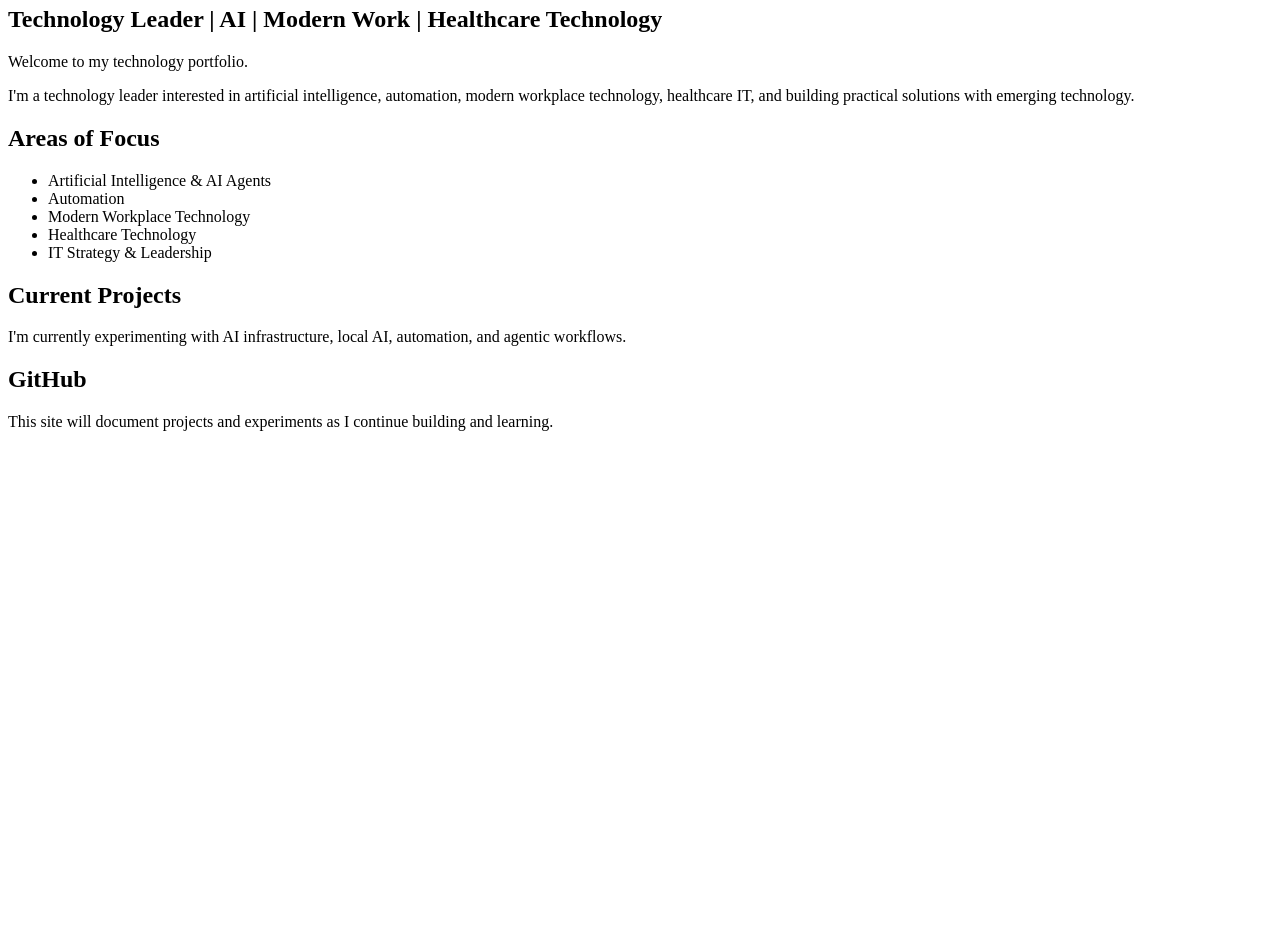
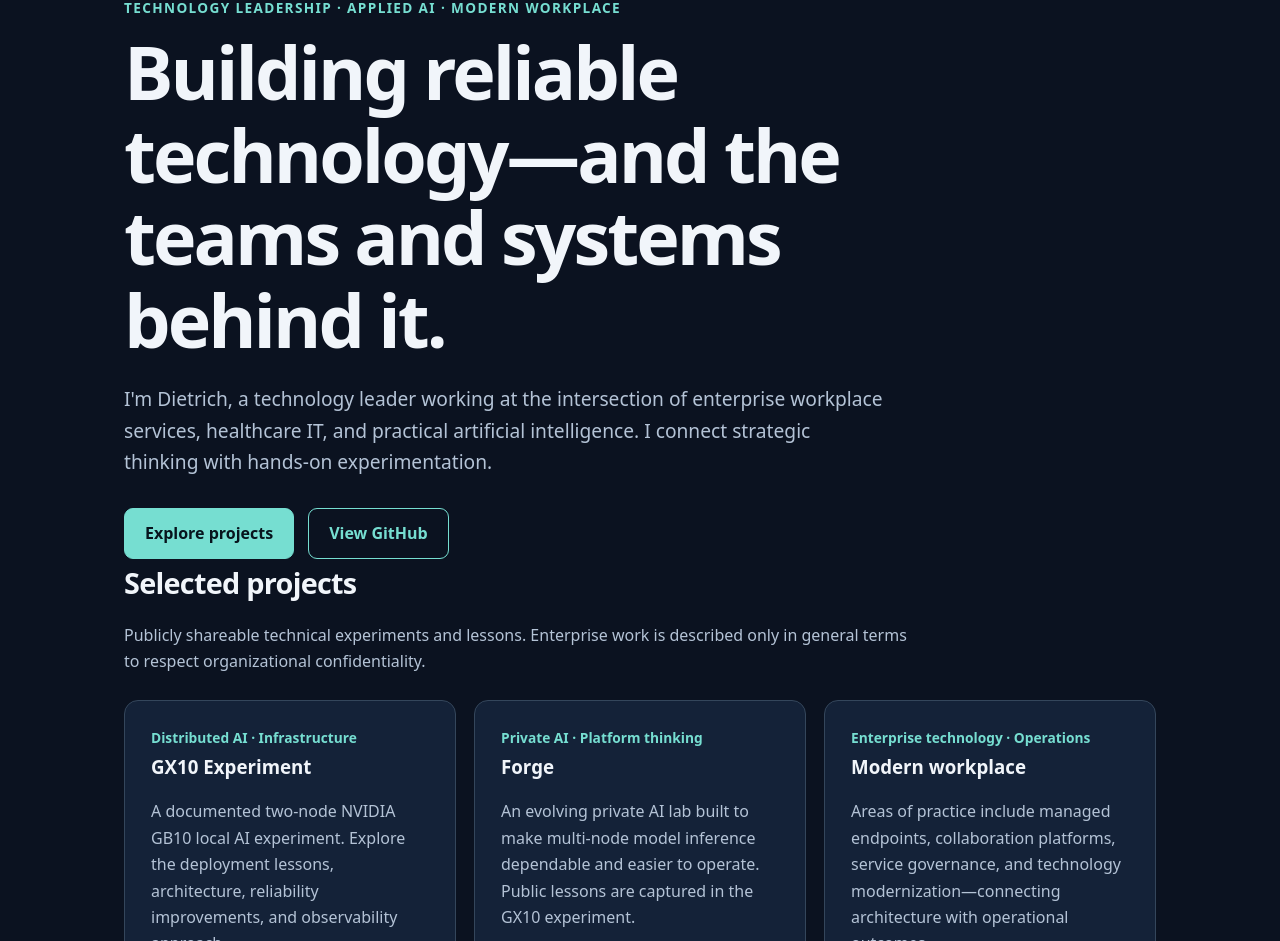
Before and after one commit to dietricheubank/dietricheubank.github.io, a plain HTML site: page index.html in a window 1280 px wide. Shown: the part 74-1015 px from the top of the page. Before the commit the page ends 800 px from the top, so only its background shows below. Drawn offline with Linux system fonts and the light colour scheme.

Commit message:
Redesign portfolio site around applied AI and technology leadership

```diff
--- a/index.html
+++ b/index.html
@@ -1,50 +1,51 @@
-<!DOCTYPE html>
+<!doctype html>
 <html lang="en">
 <head>
-    <meta charset="UTF-8">
-    <meta name="viewport" content="width=device-width, initial-scale=1.0">
-    <title>Dietrich Eubank | Technology & AI</title>
+<meta charset="utf-8"><meta name="viewport" content="width=device-width,initial-scale=1">
+<meta name="description" content="Dietrich Eubank — technology leadership, applied AI, and modern workplace engineering.">
+<title>Dietrich Eubank | Technology Leadership & Applied AI</title>
+<style>
+:root{color-scheme:dark;--bg:#0b1220;--card:#142238;--text:#f1f5fa;--muted:#b4c3d6;--accent:#76ded1;--line:#34465b}
+*{box-sizing:border-box}html{scroll-behavior:smooth}body{margin:0;background:var(--bg);color:var(--text);font:16px/1.65 system-ui,-apple-system,Segoe UI,Arial,sans-serif}
+a{color:var(--accent)}a:focus-visible{outline:3px solid var(--accent);outline-offset:4px}.wrap{max-width:1080px;margin:auto;padding:0 24px}
+nav{border-bottom:1px solid var(--line)}nav .wrap{display:flex;align-items:center;justify-content:space-between;gap:20px;min-height:70px;flex-wrap:wrap}
+.brand{font-weight:800;color:var(--text);text-decoration:none}.navlinks{display:flex;gap:22px;flex-wrap:wrap}.navlinks a{color:var(--muted);text-decoration:none}
+header{padding:90px 0 65px}.eyebrow{color:var(--accent);font-size:.85rem;font-weight:750;text-transform:uppercase;letter-spacing:.1em}
+h1{font-size:clamp(2.5rem,6vw,4.6rem);line-height:1.12;max-width:880px;letter-spacing:-.04em;margin:12px 0 22px}
+.lead{font-size:1.2rem;color:var(--muted);max-width:760px}.actions{display:flex;gap:14px;flex-wrap:wrap;margin-top:30px}
+.button{padding:11px 20px;border:1px solid var(--accent);border-radius:9px;text-decoration:none;font-weight:750}.primary{background:var(--accent);color:#07141d}
+section{padding:45px 0}h2{font-size:1.8rem;letter-spacing:-.025em;margin:0 0 10px}.intro{color:var(--muted);max-width:800px}
+.grid{display:grid;grid-template-columns:repeat(auto-fit,minmax(265px,1fr));gap:18px;margin-top:25px}
+article{padding:26px;border:1px solid var(--line);border-radius:14px;background:var(--card)}article h3{margin:2px 0 10px}article p{color:var(--muted)}
+.tag{font-size:.86rem;color:var(--accent);font-weight:650}.note{color:var(--muted)}
+footer{margin-top:50px;padding:30px 0;border-top:1px solid var(--line);color:var(--muted)}
+@media(prefers-reduced-motion:reduce){html{scroll-behavior:auto}}
+</style>
 </head>
-
 <body>
-
-    <h1>Dietrich Eubank</h1>
-
-    <h2>Technology Leader | AI | Modern Work | Healthcare Technology</h2>
-
-    <p>
-        Welcome to my technology portfolio.
-    </p>
-
-    <p>
-        I'm a technology leader interested in artificial intelligence,
-        automation, modern workplace technology, healthcare IT, and
-        building practical solutions with emerging technology.
-    </p>
-
-    <h2>Areas of Focus</h2>
-
-    <ul>
-        <li>Artificial Intelligence & AI Agents</li>
-        <li>Automation</li>
-        <li>Modern Workplace Technology</li>
-        <li>Healthcare Technology</li>
-        <li>IT Strategy & Leadership</li>
-    </ul>
-
-    <h2>Current Projects</h2>
-
-    <p>
-        I'm currently experimenting with AI infrastructure, local AI,
-        automation, and agentic workflows.
-    </p>
-
-    <h2>GitHub</h2>
-
-    <p>
-        This site will document projects and experiments as I continue
-        building and learning.
-    </p>
-
-</body>
-</html>
+<nav><div class="wrap"><a class="brand" href="#top">Dietrich Eubank</a><div class="navlinks"><a href="#projects">Projects</a><a href="#approach">Approach</a><a href="#about">About</a><a href="https://github.com/deubank-mws">GitHub</a></div></div></nav>
+<main id="top">
+<header class="wrap">
+<div class="eyebrow">Technology leadership · Applied AI · Modern workplace</div>
+<h1>Building reliable technology—and the teams and systems behind it.</h1>
+<p class="lead">I'm Dietrich, a technology leader working at the intersection of enterprise workplace services, healthcare IT, and practical artificial intelligence. I connect strategic thinking with hands-on experimentation.</p>
+<div class="actions"><a class="button primary" href="#projects">Explore projects</a><a class="button" href="https://github.com/deubank-mws">View GitHub</a></div>
+</header>
+<section class="wrap" id="projects"><h2>Selected projects</h2>
+<p class="intro">Publicly shareable technical experiments and lessons. Enterprise work is described only in general terms to respect organizational confidentiality.</p>
+<div class="grid">
+<article><div class="tag">Distributed AI · Infrastructure</div><h3>GX10 Experiment</h3><p>A documented two-node NVIDIA GB10 local AI experiment. Explore the deployment lessons, architecture, reliability improvements, and observability approach.</p><a href="https://github.com/deubank-mws/GX10Experment">Explore the repository →</a></article>
+<article><div class="tag">Private AI · Platform thinking</div><h3>Forge</h3><p>An evolving private AI lab built to make multi-node model inference dependable and easier to operate. Public lessons are captured in the GX10 experiment.</p><a href="https://github.com/deubank-mws/GX10Experment">Read the public lessons →</a></article>
+<article><div class="tag">Enterprise technology · Operations</div><h3>Modern workplace</h3><p>Areas of practice include managed endpoints, collaboration platforms, service governance, and technology modernization—connecting architecture with operational outcomes.</p><a href="#approach">Learn about my approach →</a></article>
+</div></section>
+<section class="wrap" id="approach"><h2>How I approach technology</h2><div class="grid">
+<article><h3>Start with outcomes</h3><p>Technology should improve the experience of the people who use and support it.</p></article>
+<article><h3>Build for operations</h3><p>Repeatability, observability, security, and recovery matter as much as a successful proof of concept.</p></article>
+<article><h3>Share practical lessons</h3><p>Document architectural tradeoffs and the failures that make future implementations better.</p></article>
+</div></section>
+<section class="wrap" id="about"><h2>About</h2>
+<p class="intro">My interests span AI agents, on-premises model infrastructure, Microsoft 365, endpoint management, automation, and enterprise technology strategy. This site is a personal portfolio; the views and experiments shared here are my own and do not represent an employer.</p>
+<p><a href="https://github.com/deubank-mws">Connect through GitHub →</a></p>
+</section>
+</main><footer><div class="wrap">© 2026 Dietrich Eubank · Personal technology portfolio</div></footer>
+</body></html>
```
